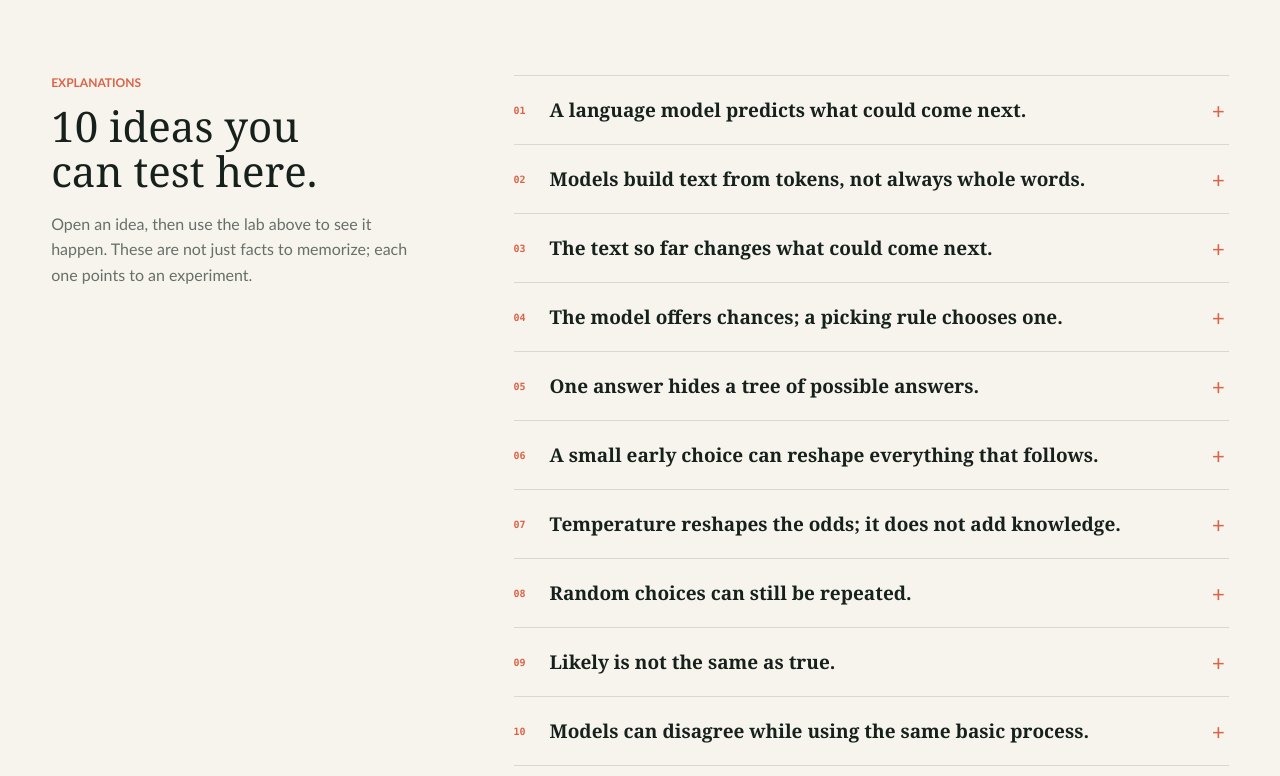
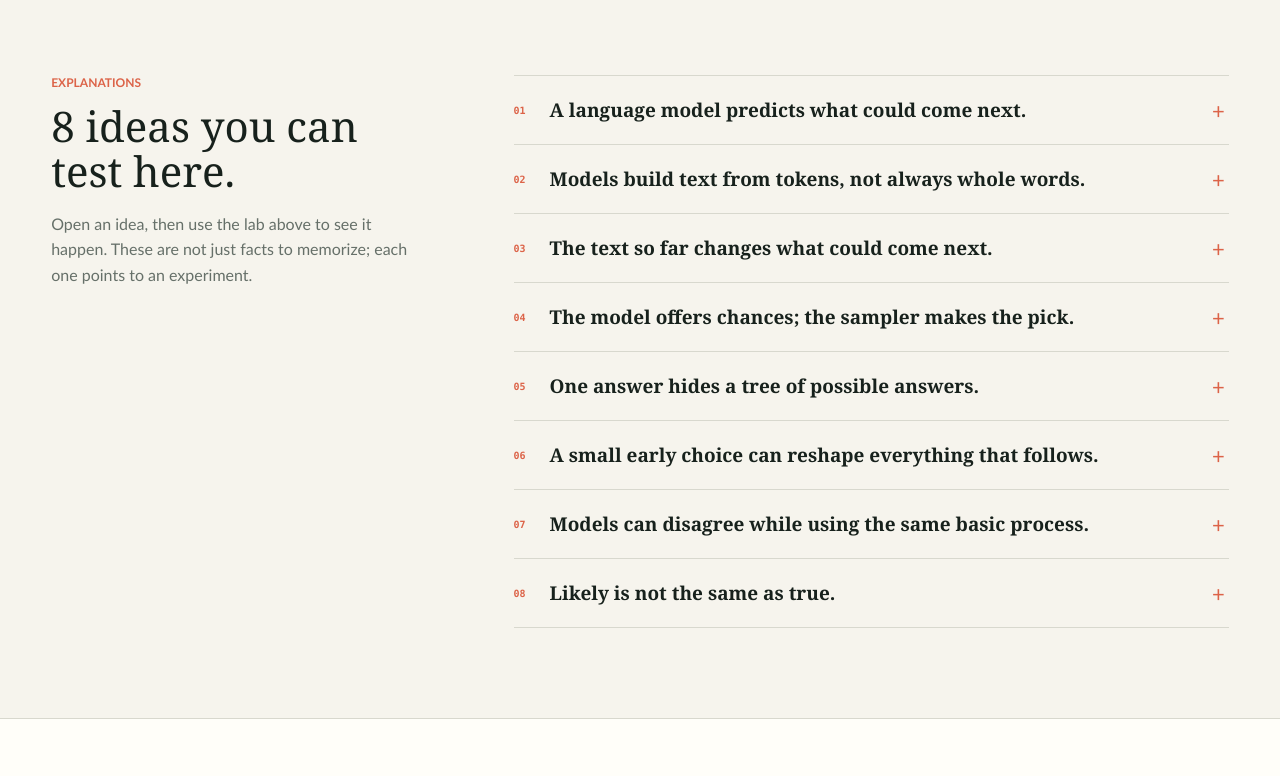
Before and after one commit to HanClinto/StatisticalNatureOfLLMs, a React (Vite) app: page / in a window 1280 px wide. Shown: the part 1181-1957 px from the top of the page. Built offline with nearby package versions, Linux system fonts and the light colour scheme.

Commit message:
Add controlled lesson scenarios
Consolidate decoder, temperature, and seed into one sampler lesson with reproducible presets; add model-specific comparison presets; reduce the curriculum to eight stronger lessons and finish with factual likelihood.

```diff
--- a/src/lessons.ts
+++ b/src/lessons.ts
@@ -13,6 +13,10 @@ export interface LessonDemoPath {
   steps: number;
 }
 
+export interface LessonDemoScenario extends Partial<Omit<LessonDemo, 'scenarios'>> {
+  label: string;
+}
+
 export interface LessonDemo {
   modelId?: string;
   prompt: string;
@@ -26,6 +30,7 @@ export interface LessonDemo {
   focusToken?: number;
   seed: number;
   temperature?: number;
+  scenarios?: LessonDemoScenario[];
 }
 
 const BEAR_PROMPT = 'Once upon a time, a small robot discovered a large bear. He felt very';
@@ -58,11 +63,25 @@ export const LESSONS: Lesson[] = [
     demo: { prompt: BEAR_PROMPT, target: 'tree', title: 'One changed word, three new contexts', callout: 'Select each branch and compare its bars. “And” stays likely, but its percentage and the other choices change because the model is reading a different emotion.', steps: 0, paths: BEAR_PATHS.map((path) => ({ ...path, steps: 1 })), focusBranch: 0, focusToken: 2, seed: 42, temperature: 0.8 },
   },
   {
-    id: 'model-and-decoder',
-    thesis: 'The model offers chances; a picking rule chooses one.',
-    explanation: 'The language model produces probabilities. A sampling rule, sometimes called a decoder, uses those probabilities to select one token, which may not be the most likely one.',
-    experiment: 'Keep the same prompt and step more than once from the same position.',
-    demo: { prompt: 'The little dragon opened the door and saw', target: 'probabilities', title: 'Odds first, selection second', callout: 'The bars are the model\'s offer. The green row is the sampler\'s pick. It can select a token other than the longest bar.', steps: 1, seed: 42 },
+    id: 'sampler',
+    thesis: 'The model offers chances; the sampler makes the pick.',
+    explanation: 'The model scores possible next tokens. The sampler can reshape those chances with temperature, then uses a random draw to pick one. A seed makes that draw repeatable.',
+    experiment: 'Switch among the presets to separate the model’s odds, temperature, and the seeded draw.',
+    demo: {
+      prompt: BEAR_PROMPT,
+      target: 'probabilities',
+      title: 'The longest bar did not win',
+      callout: 'The model ranked “sc” highest at 12.0%, but the sampler picked “sad” at 7.7%. The odds are an offer, not a decision.',
+      steps: 1,
+      seed: 43,
+      temperature: 0.8,
+      scenarios: [
+        { label: 'Odds → pick' },
+        { label: 'Higher temperature', target: 'temperature', title: 'Temperature flattens the odds', callout: 'At 1.8, the leading chances move closer together. Temperature reshapes the sampler’s odds; it does not add knowledge.', temperature: 1.8 },
+        { label: 'Seed 43 again', target: 'seed', title: 'The same draw repeats', callout: 'Back at temperature 0.8, seed 43 picks “sad” again from the same odds. A fixed seed makes the random draw reproducible.', seed: 43, temperature: 0.8 },
+        { label: 'Seed 2', target: 'seed', title: 'New seed, new pick', callout: 'The odds stayed the same, but seed 2 picked “excited.” A seed controls the draw, not the model’s knowledge.', seed: 2, temperature: 0.8 },
+      ],
+    },
   },
   {
     id: 'hidden-tree',
@@ -79,18 +98,23 @@ export const LESSONS: Lesson[] = [
     demo: { prompt: BEAR_PROMPT, target: 'tree', title: 'The emotion changes what follows', callout: 'These paths differ first at scared, excited, or happy. From there, each choice pulls the continuing story in a different direction.', steps: 0, paths: BEAR_PATHS.map((path) => ({ ...path, steps: 7 })), focusBranch: 0, seed: 42, temperature: 0.8 },
   },
   {
-    id: 'temperature',
-    thesis: 'Temperature reshapes the odds; it does not add knowledge.',
-    explanation: 'Low temperature favors the strongest candidates. Higher temperature gives less likely candidates more room, making output more varied but not more informed or true.',
-    experiment: 'Move Randomness from predictable to chaotic and watch the probability bars change.',
-    demo: { prompt: 'The friendly robot wanted to help, so it', target: 'temperature', title: 'Randomness reshapes these odds', callout: 'Move this slider and watch probability move toward or away from lower-ranked choices. The model has not learned anything new.', steps: 1, seed: 42, temperature: 1.8 },
-  },
-  {
-    id: 'random-seeds',
-    thesis: 'Random choices can still be repeated.',
-    explanation: "Sampling can choose different paths from the same odds. A fixed seed repeats the sampler's sequence, making an experiment easier to reproduce.",
-    experiment: 'Try fresh random seeds, then enable Fixed seed and repeat the same branch.',
-    demo: { prompt: 'At the edge of the forest, Mia heard', target: 'seed', title: 'A seed controls the repeatable draw', callout: 'This example used seed 42. Running the same prompt with the same settings repeats the draw; changing the seed can select another path.', steps: 1, branches: 2, seed: 42 },
+    id: 'models-disagree',
+    thesis: 'Models can disagree while using the same basic process.',
+    explanation: 'Training data, size, and training goals change the odds a model assigns. The candidates may differ, but generation still proceeds one token at a time.',
+    experiment: 'Switch models while keeping the story prompt, temperature, and seed fixed.',
+    demo: {
+      prompt: 'Once upon a time, a small robot discovered',
+      target: 'probabilities',
+      title: 'TinyStories expects a story object',
+      callout: 'TinyStories gives “a” 80.1% here. This tiny model was trained especially on simple stories, so this prompt fits its specialty.',
+      steps: 1,
+      seed: 42,
+      temperature: 0.8,
+      scenarios: [
+        { label: 'TinyStories 15M' },
+        { label: 'SmolLM2 Base · 92 MB', modelId: 'smollm2-135m', title: 'SmolLM2 spreads its chances out', callout: 'On the identical prompt, SmolLM2 gives “a” 35.1% and “that” 20.7%. Different training produced a different distribution.' },
+      ],
+    },
   },
   {
     id: 'likely-not-true',
@@ -99,11 +123,4 @@ export const LESSONS: Lesson[] = [
     experiment: 'Compare the model’s chance for Chicago with the much smaller chance it gives the correct answer, Springfield.',
     demo: { modelId: 'smollm2-135m', prompt: 'Fact: The capital of Illinois is the city of', target: 'probabilities', title: 'Most likely is not most truthful', callout: 'Base SmolLM2 gives Chicago 48.7% here, while the correct answer, Springfield, gets only 1.4%. These bars measure predicted text, not checked facts.', steps: 0, paths: [{ tokens: [' Chicago'], steps: 0 }], focusBranch: 0, focusToken: 0, seed: 42, temperature: 0.8 },
   },
-  {
-    id: 'models-disagree',
-    thesis: 'Models can disagree while using the same basic process.',
-    explanation: 'Training data, size, and training goals change the odds a model assigns. The candidates may differ, but generation still proceeds one token at a time.',
-    experiment: 'Use the same prompt and settings with two models and compare their candidate lists.',
-    demo: { prompt: 'The small robot learned that kindness', target: 'models', title: 'This is TinyStories 15M\'s view', callout: 'These saved odds came from TinyStories 15M. Choose another model, return to this prompt root, and step from it to compare a different model\'s candidates.', steps: 1, seed: 42 },
-  },
 ];
```
Also changed, not shown: src/App.tsx (+22 -14 lines), src/App.css, 2 other files (tests, documents, lock files or other folders).
